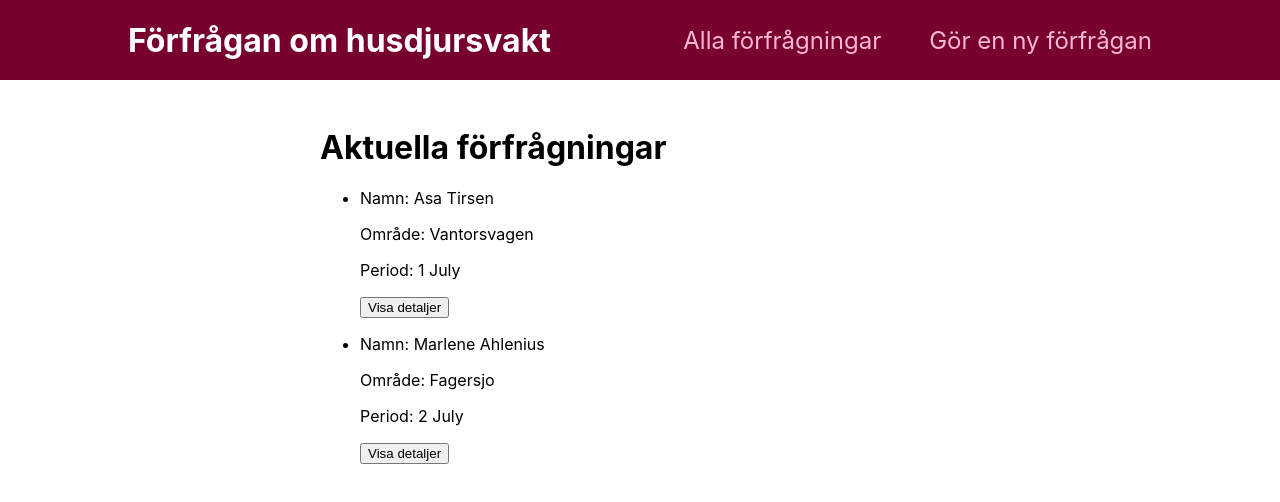
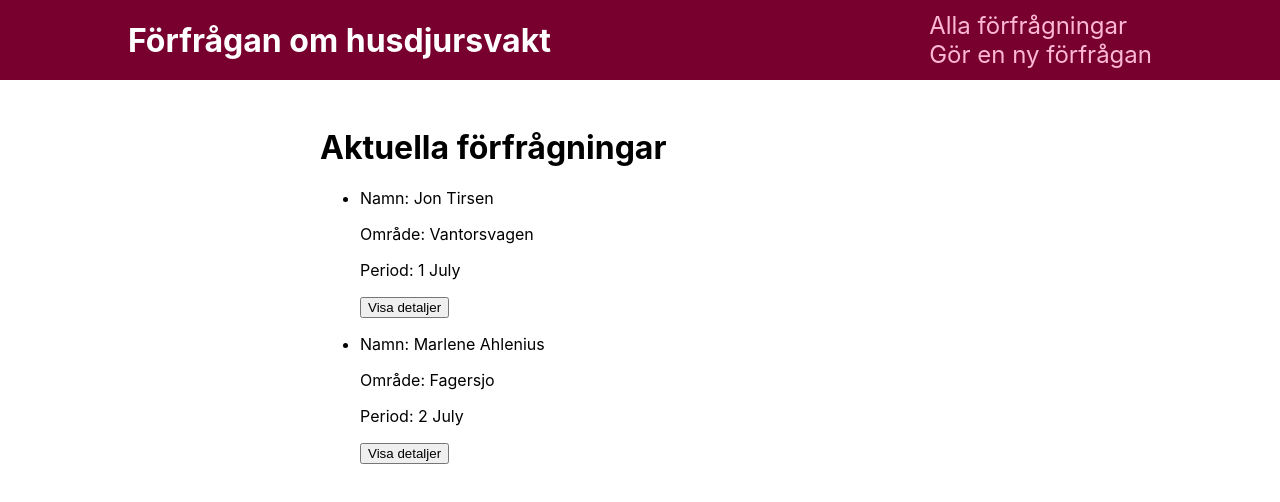
Before and after one commit to AsaTirsen/help-your-neighbour, a Next.js app: page / in a window 1280 px wide. Shown: the top 502 px of the page. Built offline with nearby package versions, Linux system fonts and the light colour scheme.

Commit message:
preparing for cnx to db

```diff
--- a/components/layout/MainNavigation.module.css
+++ b/components/layout/MainNavigation.module.css
@@ -12,6 +12,7 @@
     font-size: 2rem;
     color: white;
     font-weight: bold;
+    text-align: centre;
   }
 
   .header ul {
@@ -19,7 +20,7 @@
     margin: 0;
     padding: 0;
     display: flex;
-    align-items: baseline;
+    flex-direction: column;
   }
 
   .header li {
--- /dev/null
+++ b/components/requests/RequestDetail.module.css
@@ -0,0 +1,3 @@
+.detail {
+    text-align: center;
+}
--- a/components/requests/RequestItem.js
+++ b/components/requests/RequestItem.js
@@ -11,7 +11,7 @@ function RequestItem(props) {
   return (
     <li>
       <div>
-        <p>Namn: {props.first_name + " " + props.last_name}</p>
+        <p>Namn: {props.firstname + " " + props.lastname}</p>
         <p>Område: {props.location}</p>
         <p>Period: {props.dates}</p>
       </div>
--- a/components/requests/RequestList.js
+++ b/components/requests/RequestList.js
@@ -8,8 +8,8 @@ function RequestList(props) {
           <RequestItem
             key={request.id}
             id={request.id}
-            first_name={request.first_name}
-            last_name={request.last_name}
+            firstname={request.firstname}
+            lastname={request.lastname}
             location={request.location}
             dates={request.dates}
             actions={request.actions}
--- /dev/null
+++ b/pages/api/new-request.js
@@ -0,0 +1,11 @@
+// url: /api/new-request
+
+function handler(req, res) {
+    if (req.method === 'POST') {
+        const data = req.body;
+
+        const { first_name, last_name, location, dates } = data;
+    }
+}
+
+export default handler;
--- a/pages/index.js
+++ b/pages/index.js
@@ -1,27 +1,38 @@
 //Root page//
 import RequestList from "../components/requests/RequestList";
 import React, { Component } from 'react'
+import { loadGetInitialProps } from "next/dist/shared/lib/utils";
 
 const DUMMY_REQUEST = [
     {
     id: "1",
-    first_name: "Asa",
-    last_name: "Tirsen",
+    firstname: "Jon",
+    lastname: "Tirsen",
     location: "Vantorsvagen",
     dates: "1 July",
   },
     {
     id: "2",
-    first_name: "Marlene",
-    last_name: "Ahlenius",
+    firstname: "Marlene",
+    lastname: "Ahlenius",
     location: "Fagersjo",
     dates: "2 July",
   },
 ];
 
-function IndexPage() {
+function IndexPage(props) {
     return <><h1>Aktuella förfrågningar</h1>
-    <RequestList requests={DUMMY_REQUEST}/></>
+    <RequestList requests={props.requests}/></>
+}
+
+export async function getStaticProps() {
+  //fetching data on build from API
+  return {
+    props: {
+      requests: DUMMY_REQUEST
+    },
+    revalidate: 100
+  };
 }
 
 export default IndexPage;
```
Also changed, not shown: components/requests/RequestDetail.js (added, +12 -0 lines), pages/[requestid]/index.js (+33 -5 lines).
